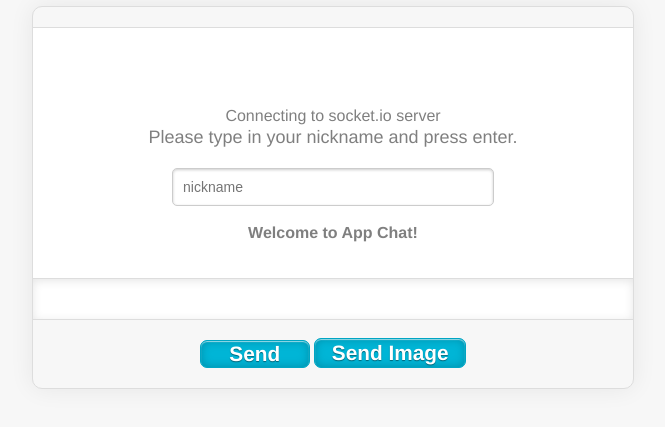
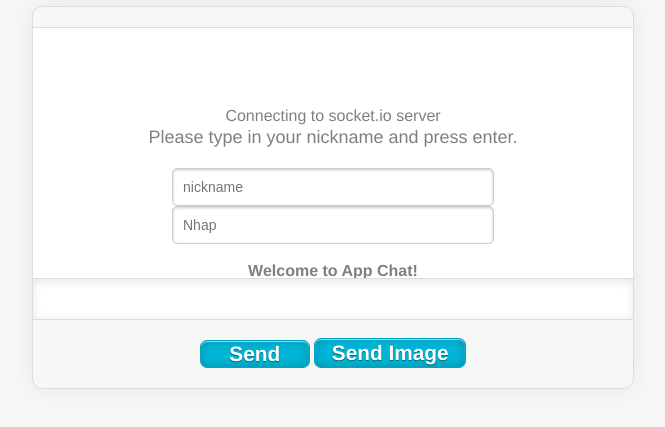
Before and after one commit to nhattuan1908/Seminar-UDPT, a website: page public/index.html in a window 1280 px wide. Shown: the part 93-520 px from the top of the page, without its empty margins (307-972 px from the left). Drawn offline with nearby package versions, Linux system fonts and the light colour scheme; no server answers.

Commit message:
Commit v1.6

```diff
--- a/public/index.html
+++ b/public/index.html
@@ -19,6 +19,7 @@
         <form class="wrap" id="set-nickname">
           <label for="nick">Please type in your nickname and press enter.</label>
           <input id="nick" name="nick" type="text" placeholder="nickname" ng-model="name"/>
+          <input type="text" placeholder="Nhap" />
           <div> <br/> <b> Welcome {{name}} to App Chat! </b> </div>
           <p id="nickname-err">Nickname already in use</p>
         </form>
```
